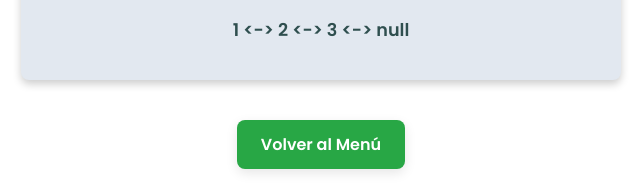
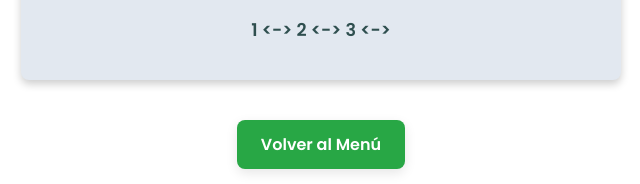
Before and after one commit to NEOGEFORCE/tarea, a website: page public/lista-doble.html in a window 1280 px wide. Shown: the part 728-912 px from the top of the page, 319-959 px from the left. Drawn offline with Linux system fonts and the light colour scheme.

Commit message:
segundo commit

```diff
--- a/public/lista-doble.html
+++ b/public/lista-doble.html
@@ -13,7 +13,7 @@
             <div class="card-content">
                 <h2>Lista Doble Enlazada</h2>
                 <p>Una lista doble enlazada es una estructura de datos donde cada nodo tiene punteros tanto al siguiente nodo como al anterior, permitiendo un recorrido bidireccional.</p>
-                <p class="example-output">1 <-> 2 <-> 3 <-> null</p>
+                <p class="example-output">1 <-> 2 <-> 3 <-> </p>
             </div>
         </div>
         <div class="back-button">
```
Also changed, not shown: public/lista-enlazada.html (+1 -1 lines).
